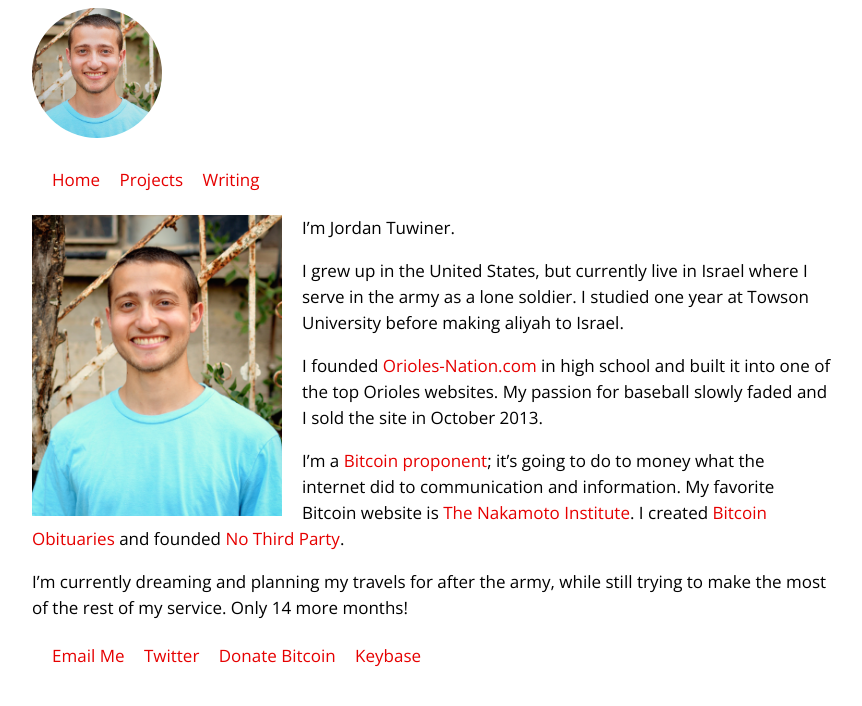
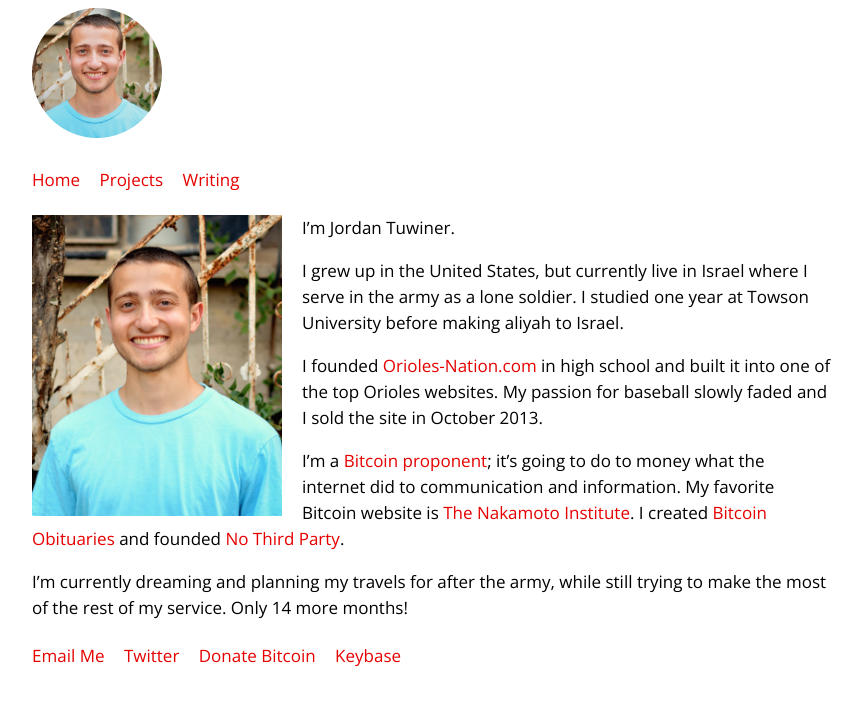
Before and after one commit to johnrlive/jt-com, a Jekyll site: the page built from index.html, in a window 1280 px wide. Shown: the top 706 px of the page, without its empty margins (208-1070 px from the left). Built offline with Jekyll 4.4.1, drawn with Linux system fonts in a browser that asks for light colours.

Commit message:
Remove nav CSS

```diff
--- a/css/style.css
+++ b/css/style.css
@@ -43,12 +43,6 @@ blockquote {
 
 /* Menu */
 
-nav {
-    margin: 0 auto;
-    max-width: 800px;
-    padding: 0 20px;
-}
-
 nav ul {
     padding: 0;
 }
```
